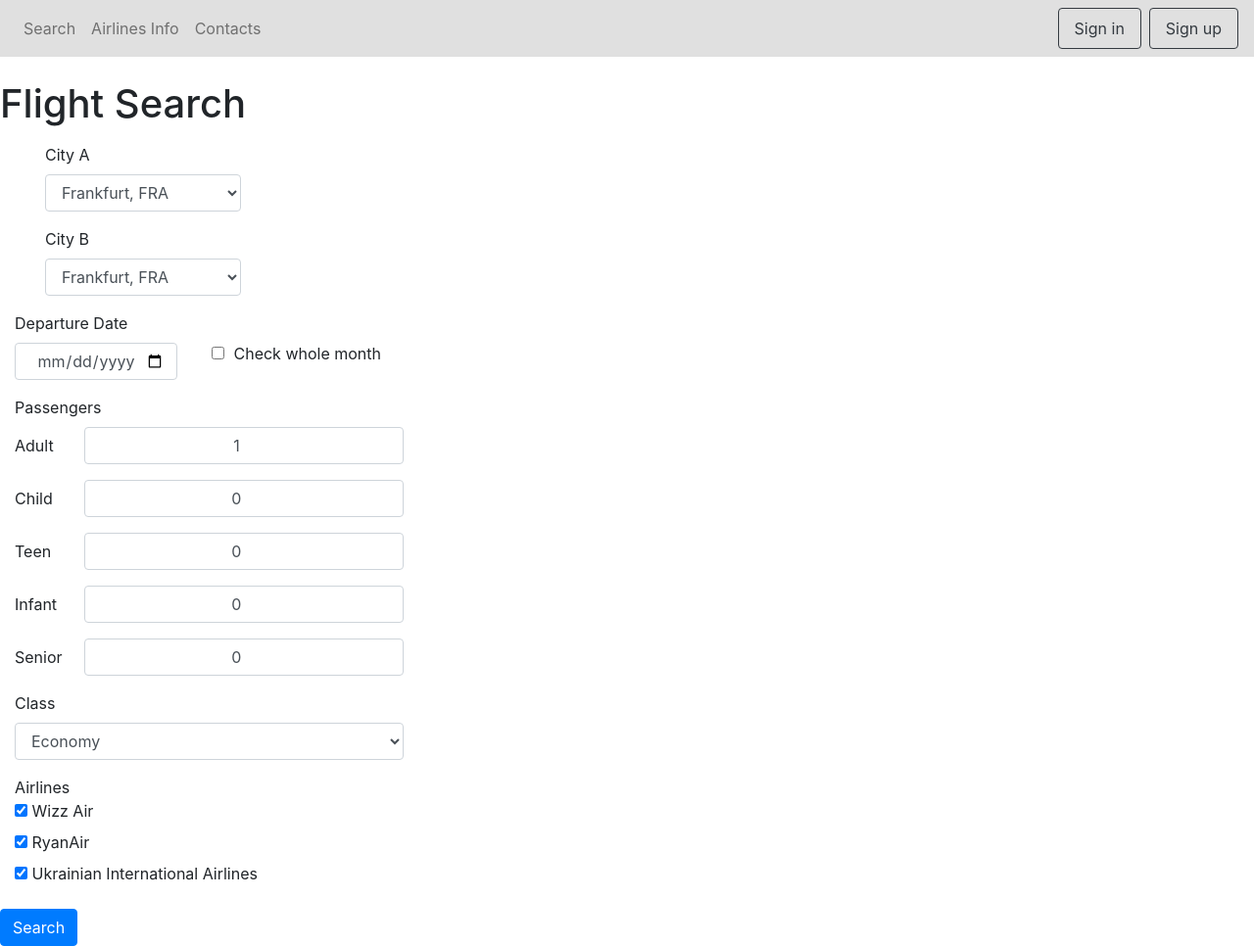
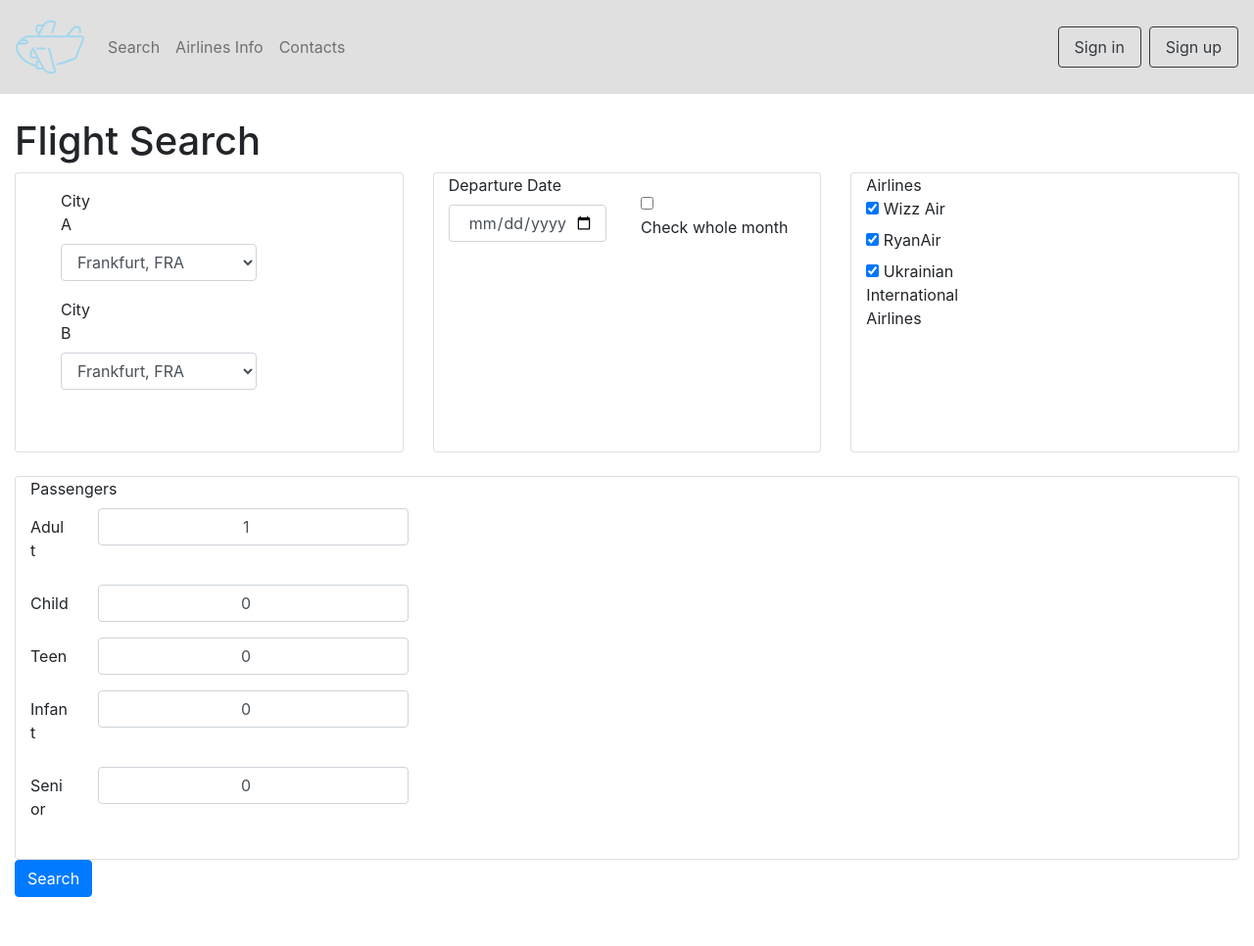
Before and after one commit to olenagalitska/AirplaneTicketsAggregator, a Flask app: page / in a window 1280 px wide. Shown: the whole page at 98% size. After the commit the page ends 916 px from the top, so only its background shows below. Run offline with Flask 2, Linux system fonts and the light colour scheme; some libraries are stand-ins or nearby versions.

Commit message:
ui improvements: logo, search form

```diff
--- a/app/static/style.css
+++ b/app/static/style.css
@@ -17,3 +17,17 @@ input {
 input:focus {
     outline: none;
 }
+
+#logo {
+    height: 70px;
+    width: auto;
+}
+
+.search-form-card {
+    width: 100px;
+    text-orientation: initial;
+}
+
+.pass {
+    text-decoration: none;
+}
--- a/app/templates/airlines.html
+++ b/app/templates/airlines.html
@@ -1,4 +1,6 @@
-<br>
+{% extends "base.html" %}
+{% block content %}
+
     <h3> Ukraine International Airlines (UIA) </h3> <br>
     <a class="link" href="news/uia">News</a>
 
@@ -288,3 +290,4 @@
         </tr>
     </table><br>
     <hr>
+{% endblock %}
--- a/app/templates/base.html
+++ b/app/templates/base.html
@@ -11,7 +11,8 @@
 
 <body class="backcol">
 <div class="top">
-    <nav class="navbar navbar-expand-lg navbar-light  ">
+    <nav class="navbar navbar-expand-lg navbar-light">
+        <a class="navbar-brand" href="{{ url_for('search') }}"><img id="logo" src="../static/airplane.svg"></a>
         <div class="collapse navbar-collapse" id="navbarSupportedContent">
             <ul class="navbar-nav mr-auto">
                 <li class="nav-item">
@@ -45,7 +46,9 @@
 </div>
 <br>
 
-{% block content %}{% endblock %}
+<div class="container-fluid">
+    {% block content %}{% endblock %}
+</div>
 
 
 <script src="https://stackpath.bootstrapcdn.com/bootstrap/4.1.3/js/bootstrap.min.js"
--- a/app/templates/search.html
+++ b/app/templates/search.html
@@ -4,18 +4,14 @@
     <div>
         <form class="needs-validation form-card"
               action="{{ url_for('results') }}" method="post">
+            <div class="card-deck">
+                <div class="card search-form-card">
                     <div class="col-md-4 mb-3">
-                {#                <label for="cityA">City A</label>#}
-                {#                <select class="form-control" id="cityA" required>#}
-                {#                    {% for airport in airports %}#}
-                {#                        <option>{{ airport.city }} - {{ airport.airport }}</option>#}
-                {#                    {% endfor %}#}
-                {#                </select>#}
                         {{ form.hidden_tag() }}
                         <div class="d-flex m-3">
                             <div class="col-sm-3">
                                 {{ form.departure.label }}
-                        {{ form.departure(placeholder="City A", class="form-control", id="cityA", style="width: 200px;") }}
+                                {{ form.departure(placeholder="City A", class="form-control form-control-inline", id="cityA", style="width: 200px;") }}
                             </div>
                         </div>
                         <div class="valid-feedback">
@@ -23,28 +19,22 @@
                         </div>
                     </div>
                     <div class="col-md-4 mb-3">
-                {#                <label for="cityB">City B</label>#}
-                {#                <select class="form-control" id="cityB" required>#}
-                {#                    {% for airport in airports %}#}
-                {#                        <option>{{ airport.city }} - {{ airport.airport }}</option>#}
-                {#                    {% endfor %}#}
-                {#                </select>#}
                         <div class="d-flex m-3">
                             <div class="col-sm-3">
                                 {{ form.arrival.label }}
-                        {{ form.arrival(placeholder="City B", class="form-control", id="cityB", style="width: 200px;") }}
+                                {{ form.arrival(placeholder="City B", class="form-control form-control-inline", id="cityB", style="width: 200px;") }}
                             </div>
                         </div>
                         <div class="valid-feedback">
                             Looks good!
                         </div>
                     </div>
+                </div>
+                <div class="card search-form-card">
                     <div class="form-check form-check-inline">
                         <div class="col-md-6 mb-3">
                             {{ form.date.label }}
                             {{ form.date(id="departureDate", class="form-control", type="date") }}
-                    {#                    <label for="departureDate">Departure</label>#}
-                    {#                    <input type="date" class="form-control" id="departureDate" required>#}
                             <div class="invalid-feedback">
                                 Please provide a valid date.
                             </div>
@@ -56,51 +46,8 @@
                             </label>
                         </div>
                     </div>
-            <div class="col-md-4 mb-3">
-                <label for="passengers">Passengers</label>
-                <div class="form-group row">
-                    <label for="adult" class="col-2 col-form-label">Adult</label>
-                    <div class="col-10">
-                        <input class="form-control" type="number" value="1" id="adult" min="1">
                 </div>
-                </div>
-                <div class="form-group row">
-                    <label for="child" class="col-2 col-form-label">Child</label>
-                    <div class="col-10">
-                        <input class="form-control" type="number" value="0" id="child" min="0">
-                    </div>
-                </div>
-                <div class="form-group row">
-                    <label for="teen" class="col-2 col-form-label">Teen</label>
-                    <div class="col-10">
-                        <input class="form-control" type="number" value="0" id="teen" min="0">
-                    </div>
-                </div>
-                <div class="form-group row">
-                    <label for="infant" class="col-2 col-form-label">Infant</label>
-                    <div class="col-10">
-                        <input class="form-control" type="number" value="0" id="infant" min="0">
-                    </div>
-                </div>
-                <div class="form-group row">
-                    <label for="senior" class="col-2 col-form-label">Senior</label>
-                    <div class="col-10">
-                        <input class="form-control" type="number" value="0" id="senior" min="0">
-                    </div>
-                </div>
-            </div>
-            <div class="col-md-4 mb-3">
-                <label for="fClass">Class</label>
-                <select class="form-control" id="fClass" required>
-                    <option>Economy</option>
-                    <option>Premium Economy</option>
-                    <option>Business</option>
-                    <option>First Class</option>
-                </select>
-                <div class="valid-feedback">
-                    Looks good!
-                </div>
-            </div>
+                <div class="card search-form-card">
                     <div class="col-md-4 mb-3">
                         Airlines
                         <div class="checkbox">
@@ -111,6 +58,45 @@
                         </div>
                         <div class="checkbox">
                             <label><input type="checkbox" value="" checked> Ukrainian International Airlines</label>
+                        </div>
+                    </div>
+                </div>
+            </div>
+            <div class="card-deck mt-4">
+                <div class="card search-form-card">
+                    <div class="col-md-4 mb-3">
+                        <label for="passengers">Passengers</label>
+                        <div class="form-group row">
+                            <label for="adult" class="col-2 col-form-label card-text">Adult</label>
+                            <div class="col-10">
+                                <input class="form-control" type="number" value="1" id="adult" min="1">
+                            </div>
+                        </div>
+                        <div class="form-group row">
+                            <label for="child" class="col-2 col-form-label card-text">Child</label>
+                            <div class="col-10">
+                                <input class="form-control" type="number" value="0" id="child" min="0">
+                            </div>
+                        </div>
+                        <div class="form-group row">
+                            <label for="teen" class="col-2 col-form-label card-text">Teen</label>
+                            <div class="col-10">
+                                <input class="form-control" type="number" value="0" id="teen" min="0">
+                            </div>
+                        </div>
+                        <div class="form-group row">
+                            <label for="infant" class="col-2 col-form-label card-text">Infant</label>
+                            <div class="col-10">
+                                <input class="form-control" type="number" value="0" id="infant" min="0">
+                            </div>
+                        </div>
+                        <div class="form-group row">
+                            <label for="senior" class="col-2 col-form-label card-text">Senior</label>
+                            <div class="col-10">
+                                <input class="form-control" type="number" value="0" id="senior" min="0">
+                            </div>
+                        </div>
+                    </div>
                 </div>
             </div>
 
```
Also changed, not shown: app/static/airplane.svg (added). Lines whose indentation alone changed are shown as unchanged.
